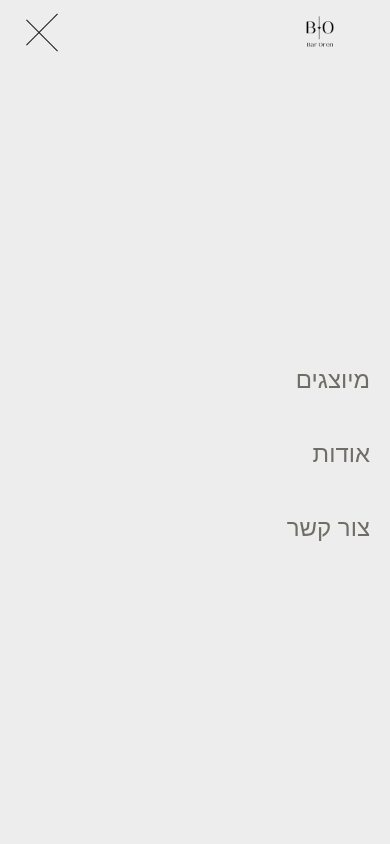
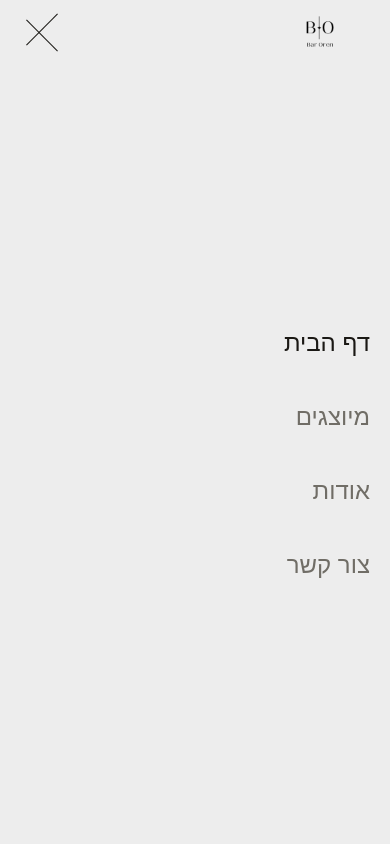
Before and after one commit to baroren298/bar-oren-agency, a Next.js app: page / in a window 390 px wide. Both pictures are taken after a click on the button "פתח תפריט". Shown: the top 844 px of the page. Built offline with nearby package versions, Linux system fonts and the light colour scheme; a web font is replaced by a local one.

Commit message:
Refine mobile navigation focus states

```diff
--- a/components/layout/Header.jsx
+++ b/components/layout/Header.jsx
@@ -103,10 +103,19 @@ export default function Header() {
         <div id="mobile-menu" className={styles.mobileMenu} aria-label="תפריט ניווט">
           <nav aria-label="ניווט ראשי — נייד">
             <ul className={styles.mobileNavList}>
-              {siteConfig.nav.links.map((link, i) => (
+              {/* Home link — always first, active only on exact "/" */}
+              <li>
+                <Link
+                  ref={firstLinkRef}
+                  href="/"
+                  className={`${styles.mobileNavLink} ${pathname === '/' ? styles.active : ''}`}
+                >
+                  דף הבית
+                </Link>
+              </li>
+              {siteConfig.nav.links.map((link) => (
                 <li key={link.href}>
                   <Link
-                    ref={i === 0 ? firstLinkRef : undefined}
                     href={link.href}
                     className={`${styles.mobileNavLink} ${pathname.startsWith(link.href) ? styles.active : ''}`}
                   >
--- a/components/layout/Header.module.css
+++ b/components/layout/Header.module.css
@@ -118,6 +118,20 @@
   height: 44px;
 }
 
+/* Suppress the global brown :focus-visible ring on the toggle — it looks like
+   an unwanted box on tap. Replace with a minimal underline-style indicator that
+   only fires for keyboard users (not touch). */
+.menuToggle:focus-visible {
+  outline: 1px solid var(--color-border-strong);
+  outline-offset: 3px;
+  border-radius: var(--radius-sm);
+}
+
+/* Remove any browser-default tap highlight / active outline */
+.menuToggle:focus:not(:focus-visible) {
+  outline: none;
+}
+
 .menuToggle span {
   display: block;
   width: 100%;
```
